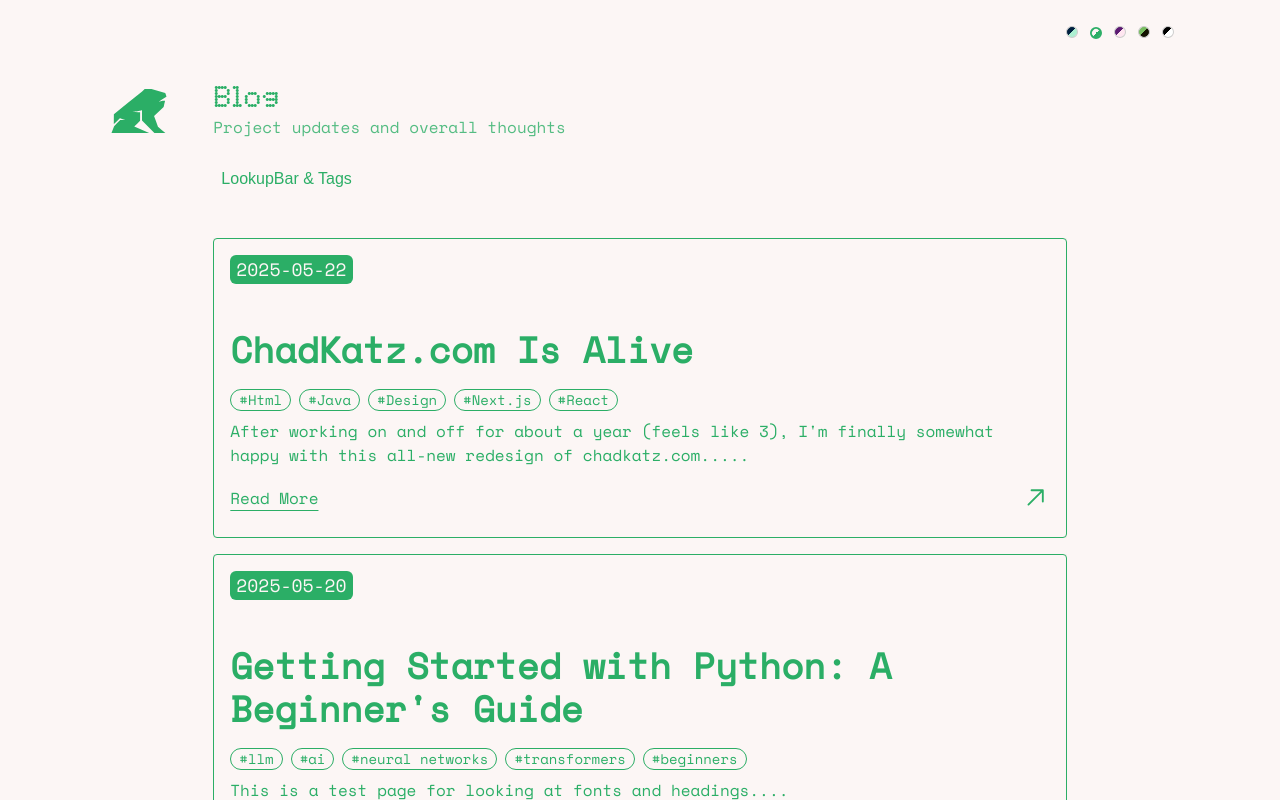
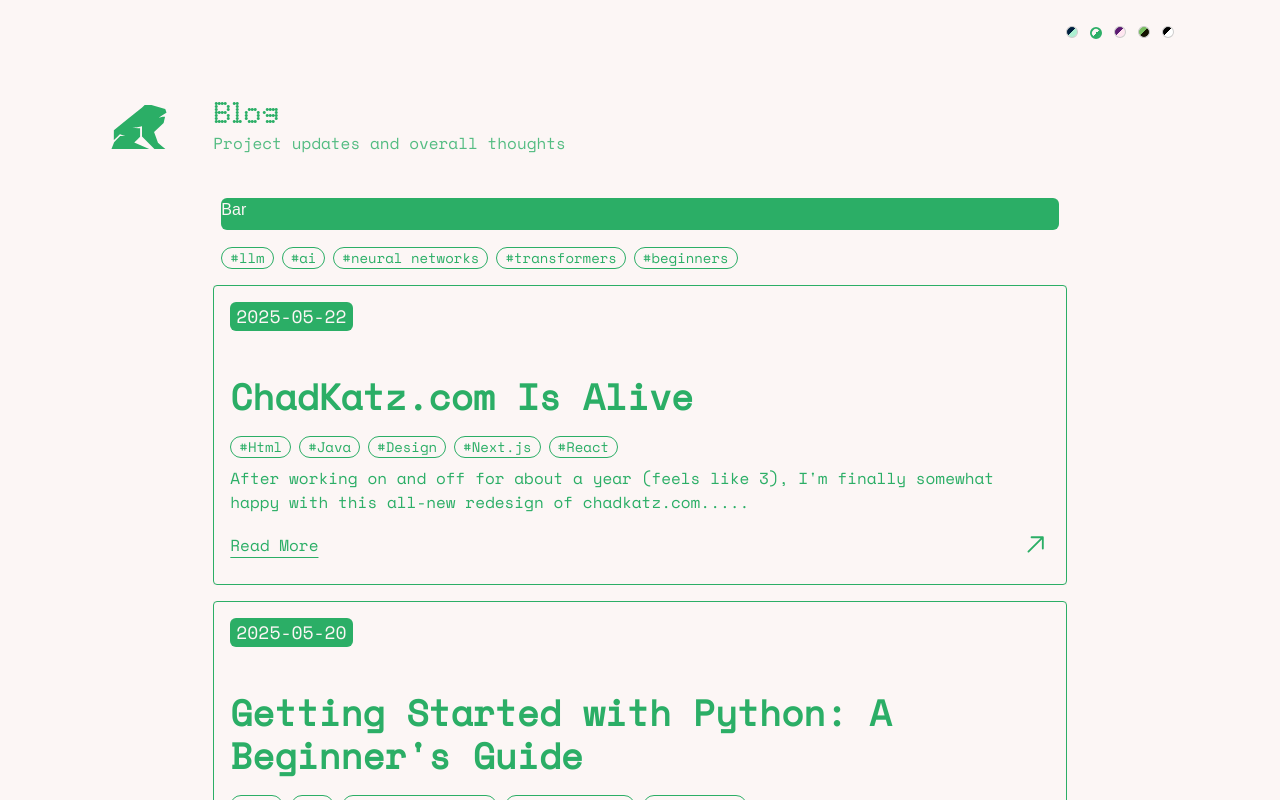
Before and after one commit to Chad1704/websitelaunch, a Next.js app: page /blog in a window 1280 px wide. Shown: the top 800 px of the page. Built offline with nearby package versions, Linux system fonts and the light colour scheme.

Commit message:
frog moves
yippie

```diff
--- a/app/blog/blog.jsx
+++ b/app/blog/blog.jsx
@@ -11,6 +11,7 @@ function Blog() {
           <ColorTester />
         </div>
         <div className=" col-start-2 row-start-2 ">
+          <a href="/">
             {" "}
             <svg
               xmlns="http://www.w3.org/2000/svg"
@@ -25,6 +26,7 @@ function Blog() {
                 />
               </g>
             </svg>
+          </a>
         </div>
         <div className="col-start-3 row-start-2 col-span-8 ">
           <div className="by7 text-3xl text-light">Blog</div>
--- a/app/blog/page.tsx
+++ b/app/blog/page.tsx
@@ -4,6 +4,12 @@ import { GoArrowUpRight } from "react-icons/go";
 
 import Link from "next/link";
 import "./blog.css";
+
+const all_tags = [
+  {
+    tags: ["llm", "ai", "neural networks", "transformers", "beginners"],
+  },
+];
 
 export default function BlogPage() {
   const posts = getAllPosts();
@@ -16,7 +22,8 @@ export default function BlogPage() {
       </div>
 
       {/* SVG Logo below ColorTester */}
-      <div className="col-start-2 row-start-2 ">
+      <div className="col-start-2 row-start-2  h-fit w-fit hover:-translate-y-4 duration-300 ">
+        <a href="/">
           <svg
             xmlns="http://www.w3.org/2000/svg"
             viewBox="0 0 2000 2000"
@@ -30,6 +37,7 @@ export default function BlogPage() {
               />
             </g>
           </svg>
+        </a>
       </div>
 
       {/* Title and subtitle */}
@@ -42,7 +50,19 @@ export default function BlogPage() {
 
       {/* Lookup bar & tags placeholder */}
       <div className="col-start-3 row-start-3 col-span-8  text-light p-2">
-        LookupBar & Tags
+        <div className="border-light bg-light pb-2  rounded-md w-fill text-dark">
+          Bar
+        </div>
+        <div className="pt-4">
+          {all_tags[0].tags.map((tag, idx) => (
+            <div
+              key={idx}
+              className="inline-flex transition duration-400 ease-in-out px-2 mr-2 mb-2 rounded-full border border-light text-light text-sm font-mono"
+            >
+              #{tag}
+            </div>
+          ))}
+        </div>
       </div>
 
       {/* Blog posts container */}
--- a/app/hero.jsx
+++ b/app/hero.jsx
@@ -5,7 +5,7 @@ function Hero() {
   return (
     <>
       <div className="grid grid-cols-12 grid-rows-12 h-full w-full">
-        <div className="col-span-2 row-span-2 col-start-2 row-start-2 ">
+        <div className="col-span-2 row-span-2 col-start-2 row-start-2 hover:-translate-y-4 duration-300 h-fit w-fit ">
           <svg
             xmlns="http://www.w3.org/2000/svg"
             viewBox="0 0 2000 2000"
--- a/app/postLayout.jsx
+++ b/app/postLayout.jsx
@@ -52,6 +52,8 @@ export default function PostLayout({ children, tags = [], title, date, time }) {
     <div className="grid grid-cols-12 h-full  text-light transition duration-400 ease-in-out">
       <article className="prose col-span-9 lg:prose-xl">
         <div className="px-20  blog-post">
+          <div className="hover:-translate-y-4 duration-300 w-fit ">
+            <a href="/">
               <svg
                 xmlns="http://www.w3.org/2000/svg"
                 viewBox="0 0 2000 2000"
@@ -65,6 +67,8 @@ export default function PostLayout({ children, tags = [], title, date, time }) {
                   />
                 </g>
               </svg>
+            </a>
+          </div>
           <h1>{title}</h1>
           <div className="flex items-center gap-2 pluto">
             <FaCalendarAlt />
--- a/posts/BlogLaunchPost.mdx
+++ b/posts/BlogLaunchPost.mdx
@@ -258,4 +258,4 @@ This site is far from perfect. I’m sure I will need to redesign it from the gr
 > “The journey of a thousand miles begins with one step.”
 > — Lao Tzu
 
-(LEAVE FOR LAST)
+This project was honestly a nightmare that I have finnaly awoken from. im not even fully satified with the end result but like number 7 says I need to be ok without perfection, there are still tons of stuff about the website im not happy with but overall I think this is something I can show and be proud of
```
Lines whose indentation alone changed are shown as unchanged.
